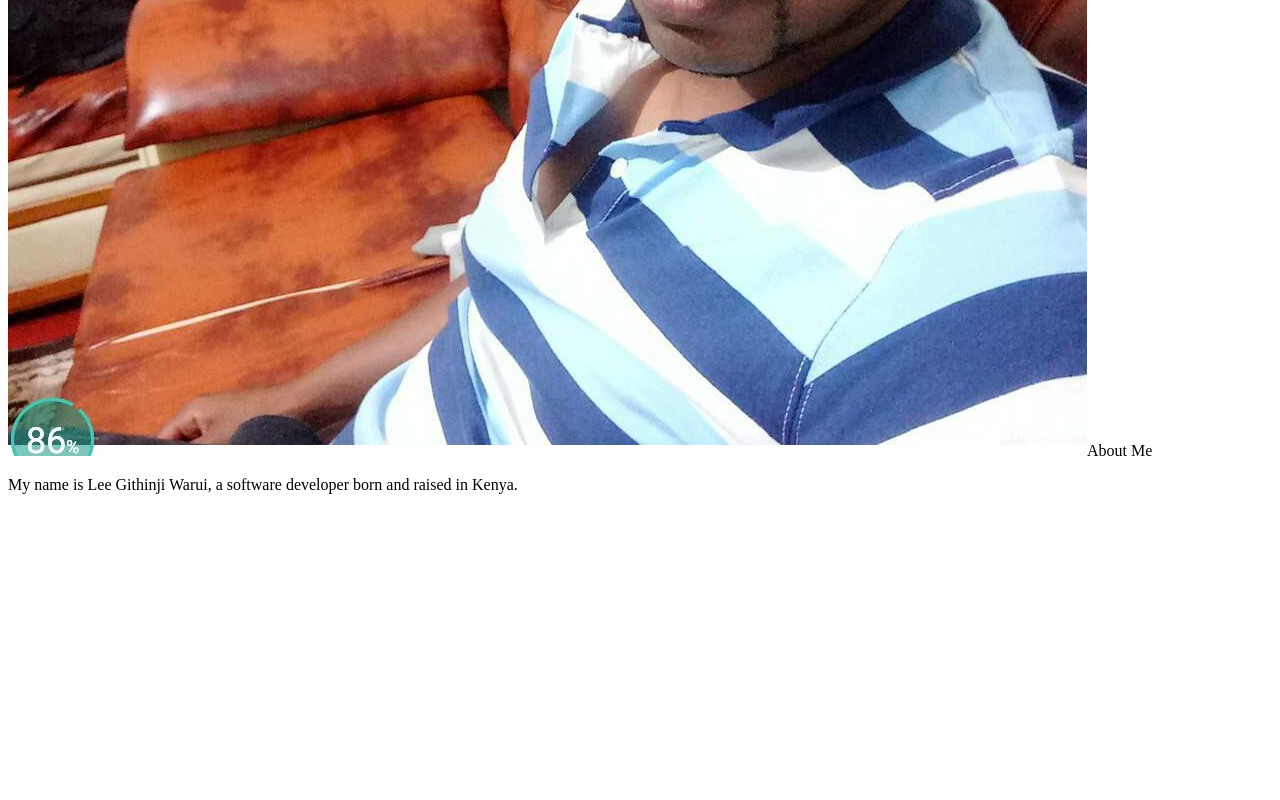
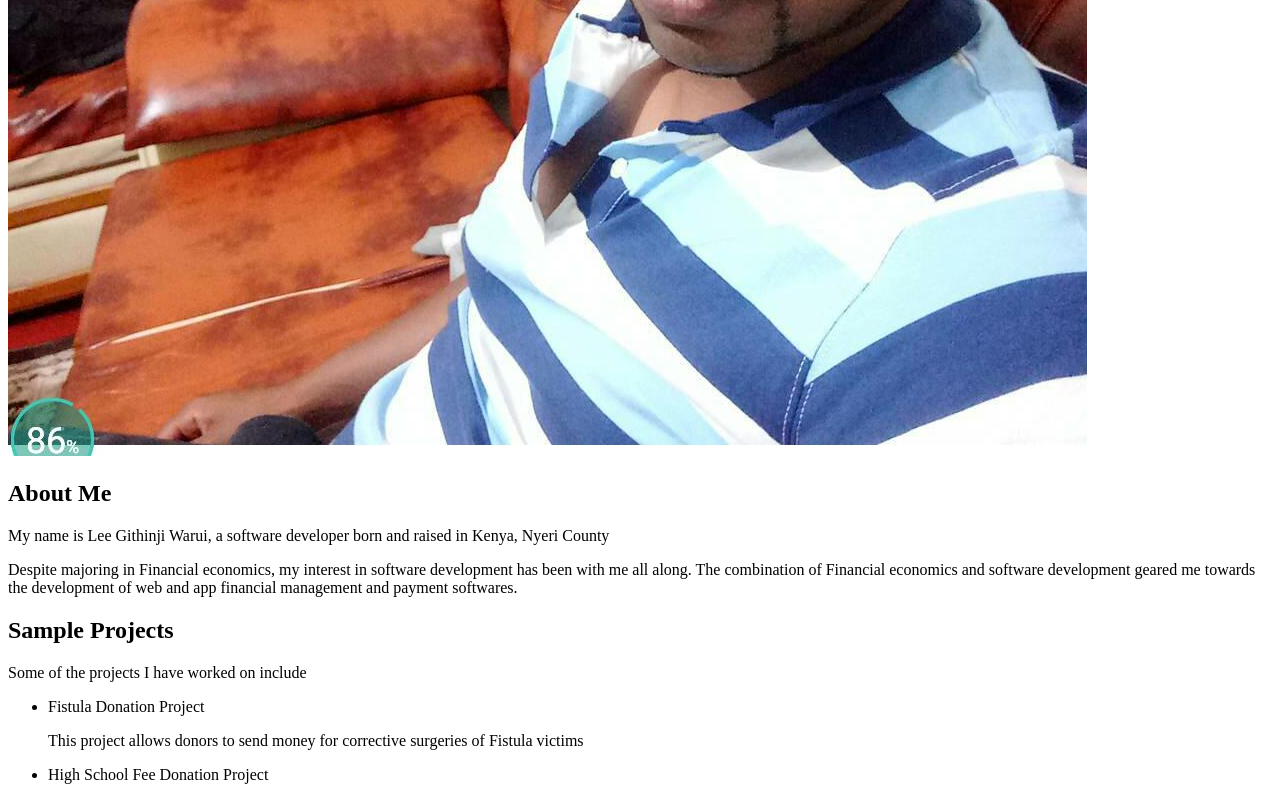
Before and after one commit to LEE337LEE/portfolio-landing-page, a plain HTML site: page index.html in a window 1280 px wide. Shown: the part 691-1491 px from the top of the page. Before the commit the page ends 1201 px from the top, so only its background shows below. Drawn offline with Linux system fonts and the light colour scheme.

Commit message:
add list of previous projects

```diff
--- a/index.html
+++ b/index.html
@@ -7,9 +7,19 @@
 </head>
 <body>
   <h1>Lee Githinji Portfolio</h1>
-  <img src="images/lee.jpg" alt="Picture of Lee Githinji"
+  <img src="images/lee.jpg" alt="Picture of Lee Githinji">
   <h2>About Me</h2>
-  <p>My name is Lee Githinji Warui, a software developer born and raised in Kenya.</p>
+  <p>My name is Lee Githinji Warui, a software developer born and raised in Kenya, Nyeri County</p>
+  <p>Despite majoring in Financial economics, my interest in software development has been with me all along.
+    The combination of Financial economics and software development geared me towards the development of web and app financial management and payment softwares.
+  </p>
+  <h2>Sample Projects</h2>
+  <p>Some of the projects I have worked on include</p>
+  <ul>
+    <li>Fistula Donation Project</li>
+      <p>This project allows donors to send money for corrective surgeries of Fistula victims</p>
+    <li>High School Fee Donation Project</li>
+  </ul>
 
 </body>
 </html>
```
